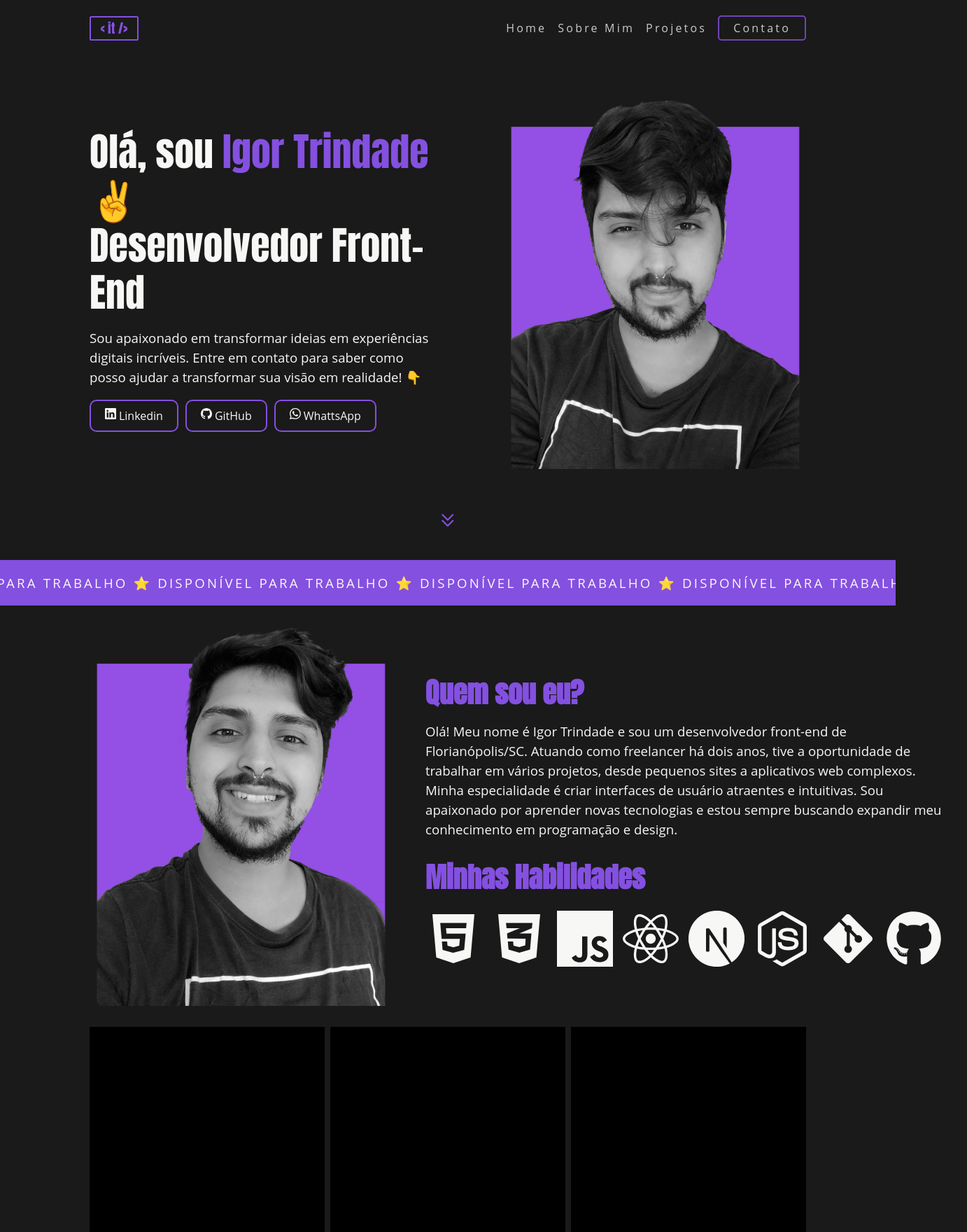
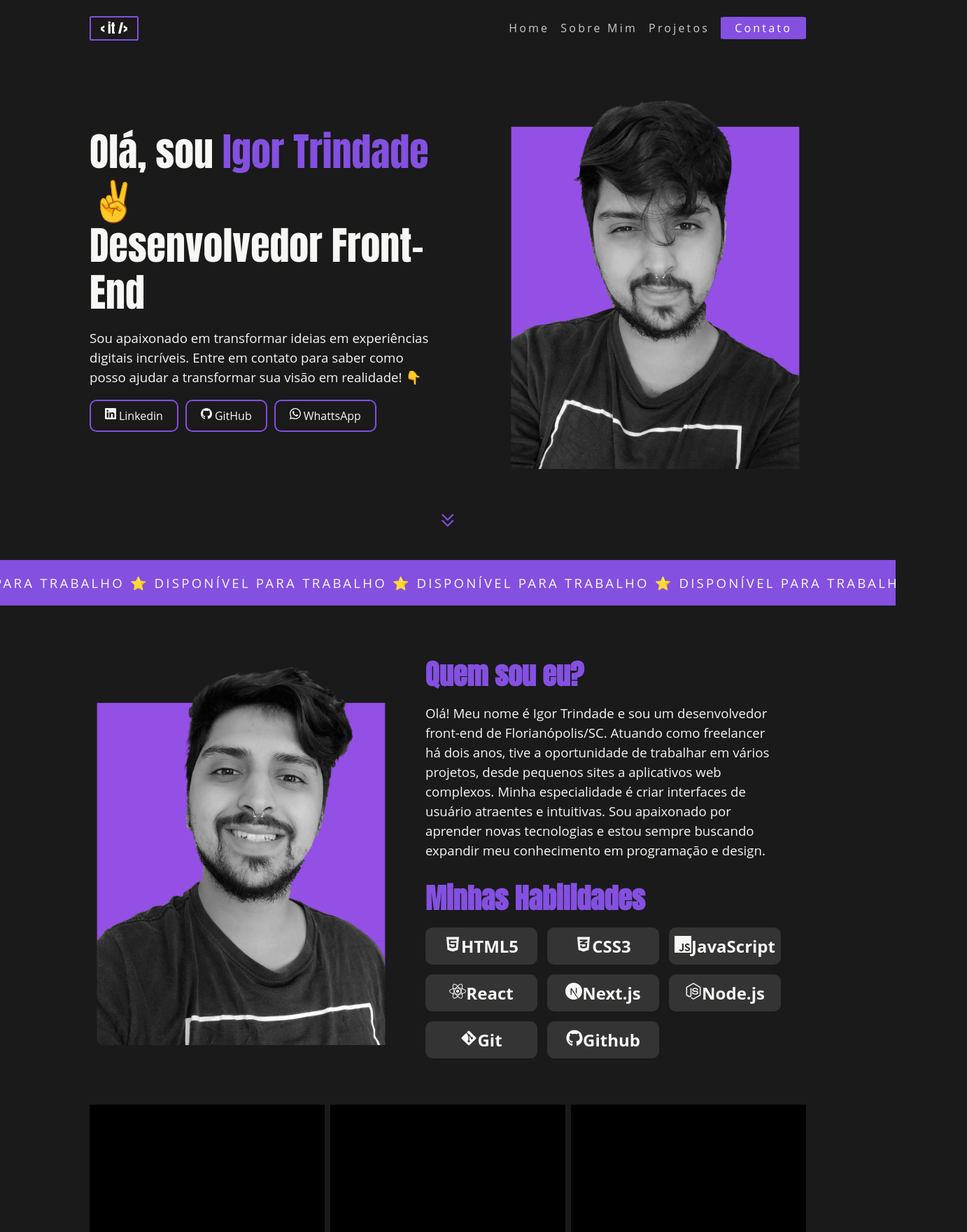
Before and after one commit to igortrindadelg/portfolio, a Next.js app: page / in a window 1280 px wide. Shown: the top 1760 px of the page at 70% size, 1382 px wide, since content can reach past the window. Built offline with nearby package versions, Linux system fonts and the light colour scheme.

Commit message:
section skills em progresso

```diff
--- a/components/SobreMim.jsx
+++ b/components/SobreMim.jsx
@@ -46,30 +46,39 @@ export default function SobreMim() {
           Obrigado!
         </p> */}
         <h2>Minhas Habilidades</h2>
+
         <div className={styles.minhasHabilidades}>
           <h3 className={styles.skillIcon}>
-            <FaHtml5 />{" "}
+            <FaHtml5 />
+            HTML5
           </h3>
           <h3 className={styles.skillIcon}>
-            <FaCss3Alt />{" "}
+            <FaCss3Alt />
+            CSS3
           </h3>
           <h3 className={styles.skillIcon}>
-            <SiJavascript />{" "}
+            <SiJavascript />
+            JavaScript
           </h3>
           <h3 className={styles.skillIcon}>
-            <FaReact />{" "}
+            <FaReact />
+            React
           </h3>
           <h3 className={styles.skillIcon}>
-            <SiNextdotjs />{" "}
+            <SiNextdotjs />
+            Next.js
           </h3>
           <h3 className={styles.skillIcon}>
-            <FaNodeJs />{" "}
+            <FaNodeJs />
+            Node.js
           </h3>
           <h3 className={styles.skillIcon}>
-            <FaGitAlt />{" "}
+            <FaGitAlt />
+            Git
           </h3>
           <h3 className={styles.skillIcon}>
-            <FaGithub />{" "}
+            <FaGithub />
+            Github
           </h3>
           {/* <h3 className={styles.skillIcon}>
             <FiFigma />{" "}
--- a/styles/Navbar.module.scss
+++ b/styles/Navbar.module.scss
@@ -40,8 +40,6 @@
   width: 70px;
   height: 35px;
   border: 2px solid $primary-color;
-  color: $primary-color;
-  // background-color: $primary-color;
   border-radius: 5%;
 }
 
@@ -59,9 +57,11 @@
   transition: all 1s ease-in-out;
 
   .menuLinks:nth-child(4) {
-    border: 2px solid $primary-color;
-    border-radius: 5px;
+    background-color: $primary-color;
+    color: white;
+    border-radius: 5%;
     padding: 5px 20px;
+    opacity: 1;
   }
 }
 
--- a/styles/SobreMim.module.scss
+++ b/styles/SobreMim.module.scss
@@ -50,16 +50,17 @@
 
 .minhasHabilidades {
   display: grid;
-  grid-template-columns: repeat(8, auto);
-  align-content: flex-start;
-  justify-content: flex-start;
+  grid-template-columns: repeat(3, 1fr);
+  align-content: center;
+  text-align: center;
   grid-gap: 14px;
 }
 
 .skillIcon {
-  // background-color: #8450e0;
-  height: 80px;
-  font-size: 60pt;
+  background-color: #343434;
+  border-radius: 10px;
+  padding: 10px 0;
+  font-size: 18pt;
 }
 
 @media (max-width: 992px) {
```
